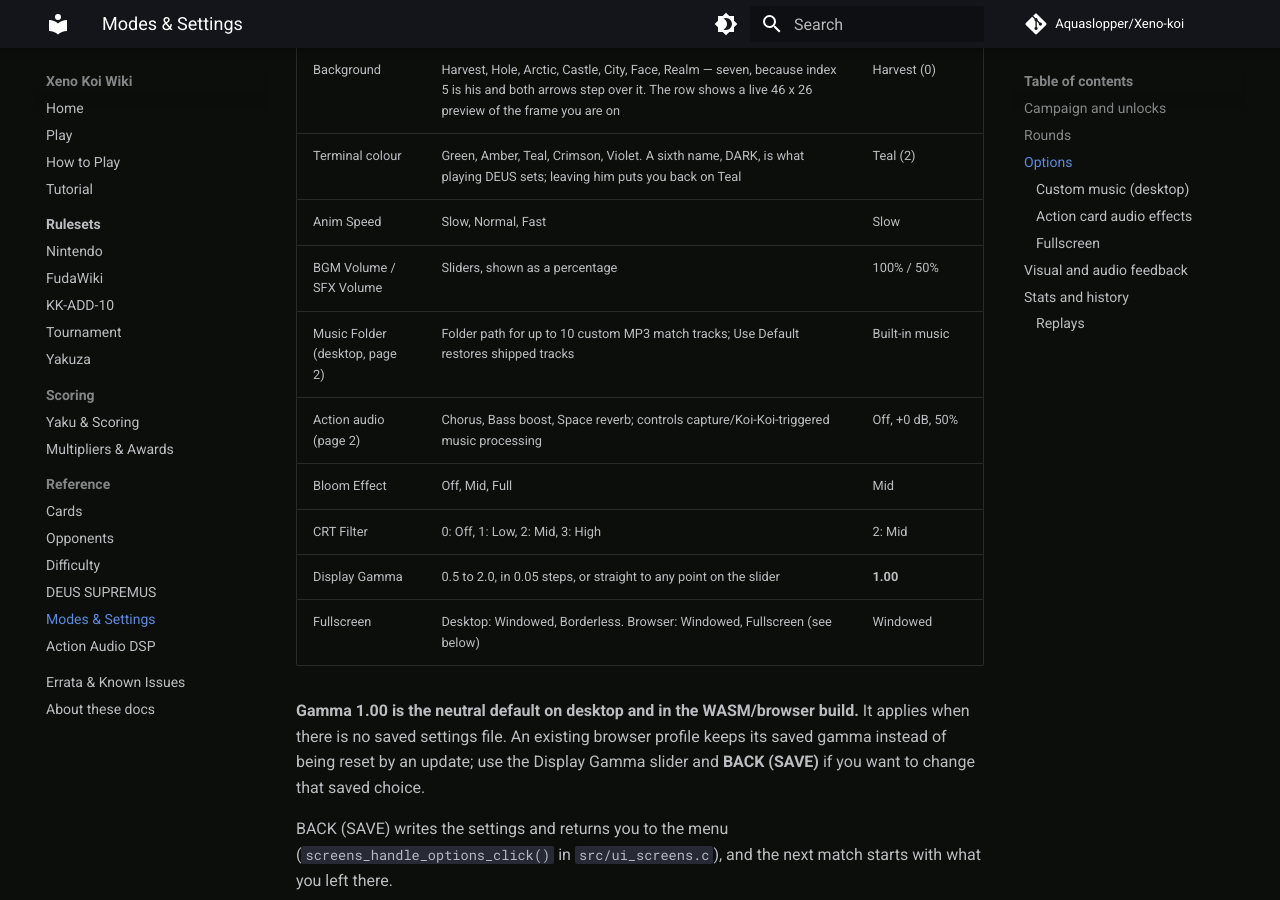
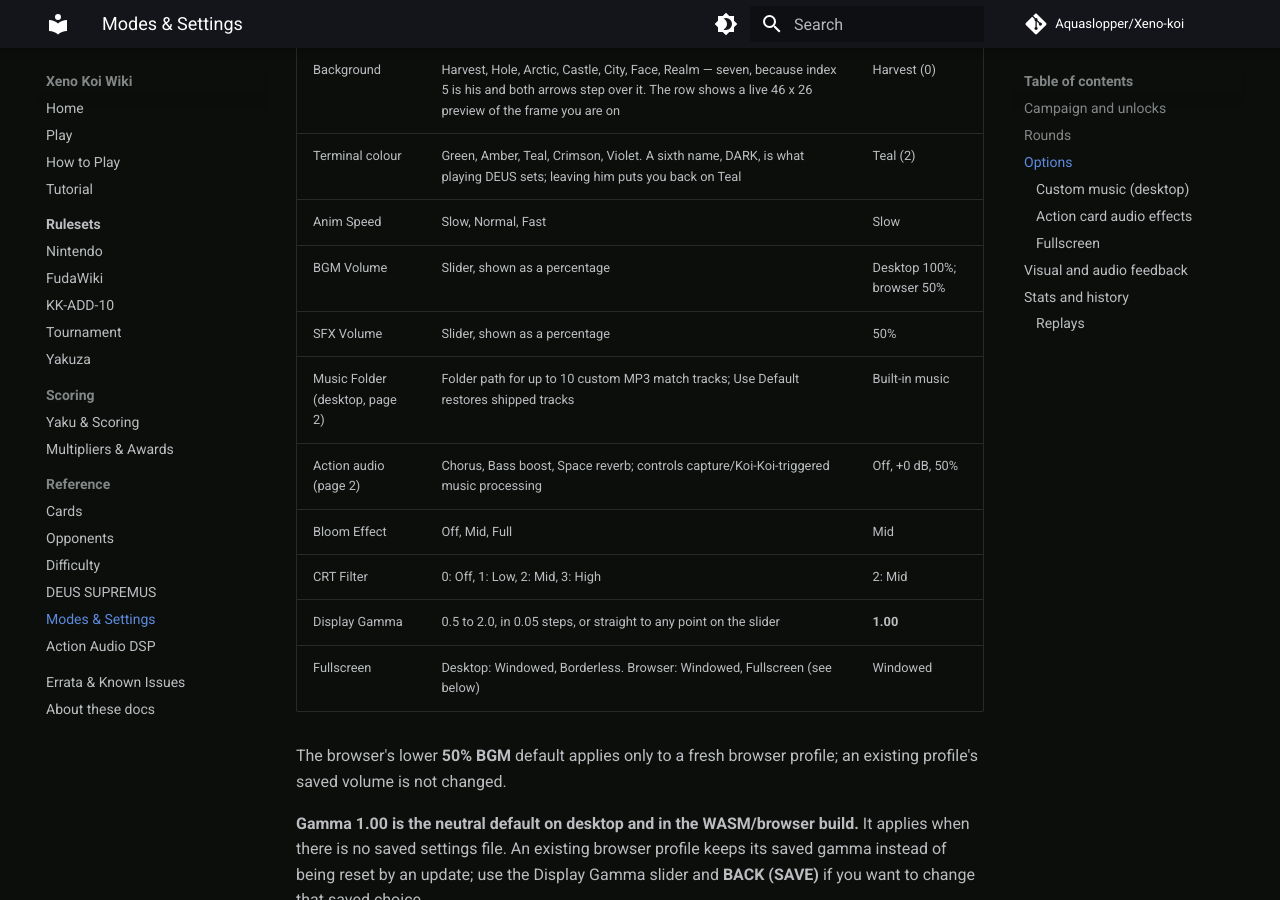
Before and after one commit to Aquaslopper/Xeno-koi, an MkDocs documentation site: the page built from docs/reference/modes.md, in a window 1280 px wide and 900 px high, scrolled down 3131 px. Built offline with MkDocs 1.6.1 and Material for MkDocs 9.7.7, drawn with Linux system fonts in a browser that asks for light colours; comment, search, counter and statistics services are not loaded.

Commit message:
web: lower fresh browser BGM to 50 percent
Co-authored-by: arena-agent <297053741+arena-agent@users.noreply.github.com>

```diff
--- a/docs/reference/modes.md
+++ b/docs/reference/modes.md
@@ -56,13 +56,16 @@ The left column is the label the screen shows. The right column is what `storage
 | Background | Harvest, Hole, Arctic, Castle, City, Face, Realm — seven, because index 5 is his and both arrows step over it. The row shows a live 46 x 26 preview of the frame you are on | Harvest (0) |
 | Terminal colour | Green, Amber, Teal, Crimson, Violet. A sixth name, DARK, is what playing DEUS sets; leaving him puts you back on Teal | Teal (2) |
 | Anim Speed | Slow, Normal, Fast | Slow |
-| BGM Volume / SFX Volume | Sliders, shown as a percentage | 100% / 50% |
+| BGM Volume | Slider, shown as a percentage | Desktop 100%; browser 50% |
+| SFX Volume | Slider, shown as a percentage | 50% |
 | Music Folder (desktop, page 2) | Folder path for up to 10 custom MP3 match tracks; Use Default restores shipped tracks | Built-in music |
 | Action audio (page 2) | Chorus, Bass boost, Space reverb; controls capture/Koi-Koi-triggered music processing | Off, +0 dB, 50% |
 | Bloom Effect | Off, Mid, Full | Mid |
 | CRT Filter | 0: Off, 1: Low, 2: Mid, 3: High | 2: Mid |
 | Display Gamma | 0.5 to 2.0, in 0.05 steps, or straight to any point on the slider | **1.00** |
 | Fullscreen | Desktop: Windowed, Borderless. Browser: Windowed, Fullscreen (see below) | Windowed |
+
+The browser's lower **50% BGM** default applies only to a fresh browser profile; an existing profile's saved volume is not changed.
 
 **Gamma 1.00 is the neutral default on desktop and in the WASM/browser build.** It applies when there is no saved settings file. An existing browser profile keeps its saved gamma instead of being reset by an update; use the Display Gamma slider and **BACK (SAVE)** if you want to change that saved choice.
 
```
Also changed, not shown: STATUS.md (+6 -0 lines), 4 other files.
